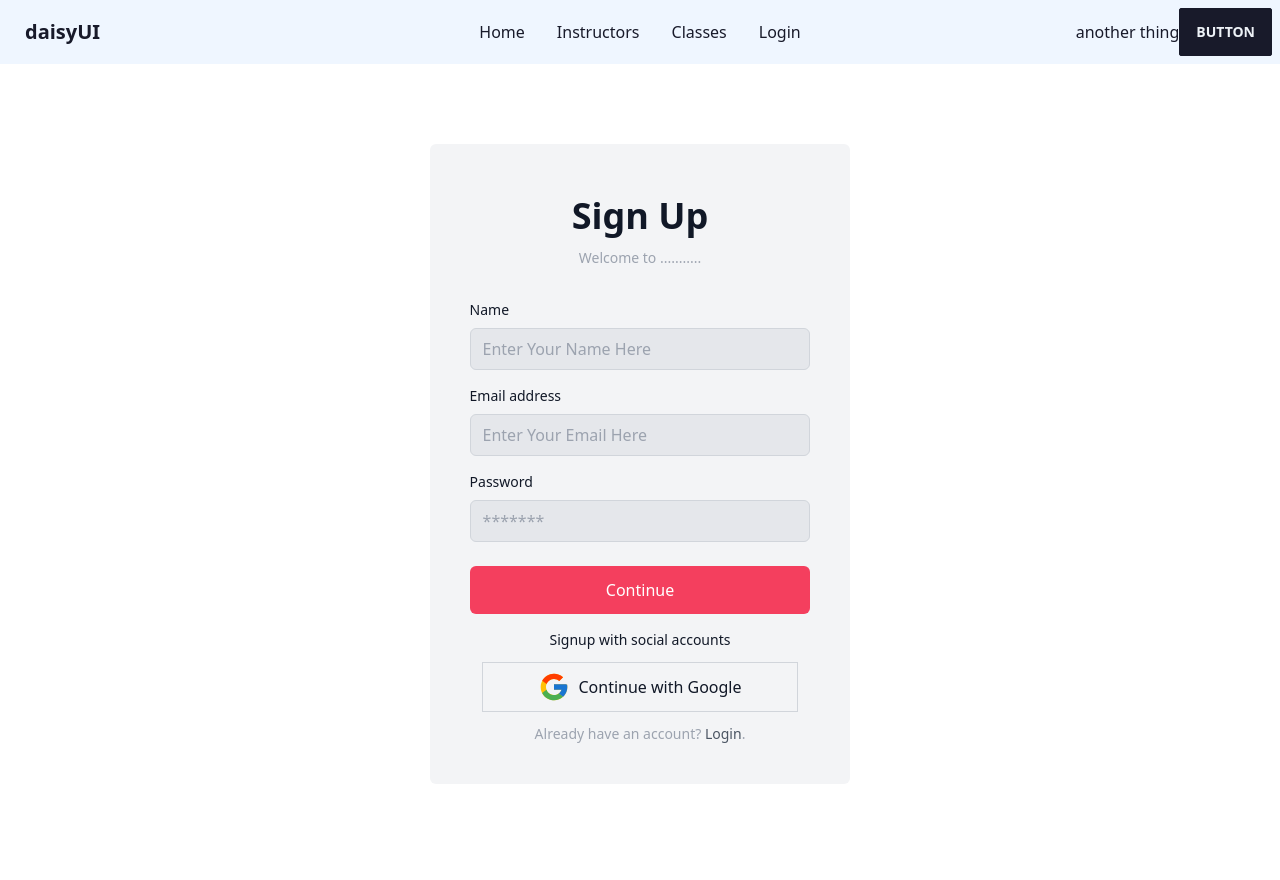
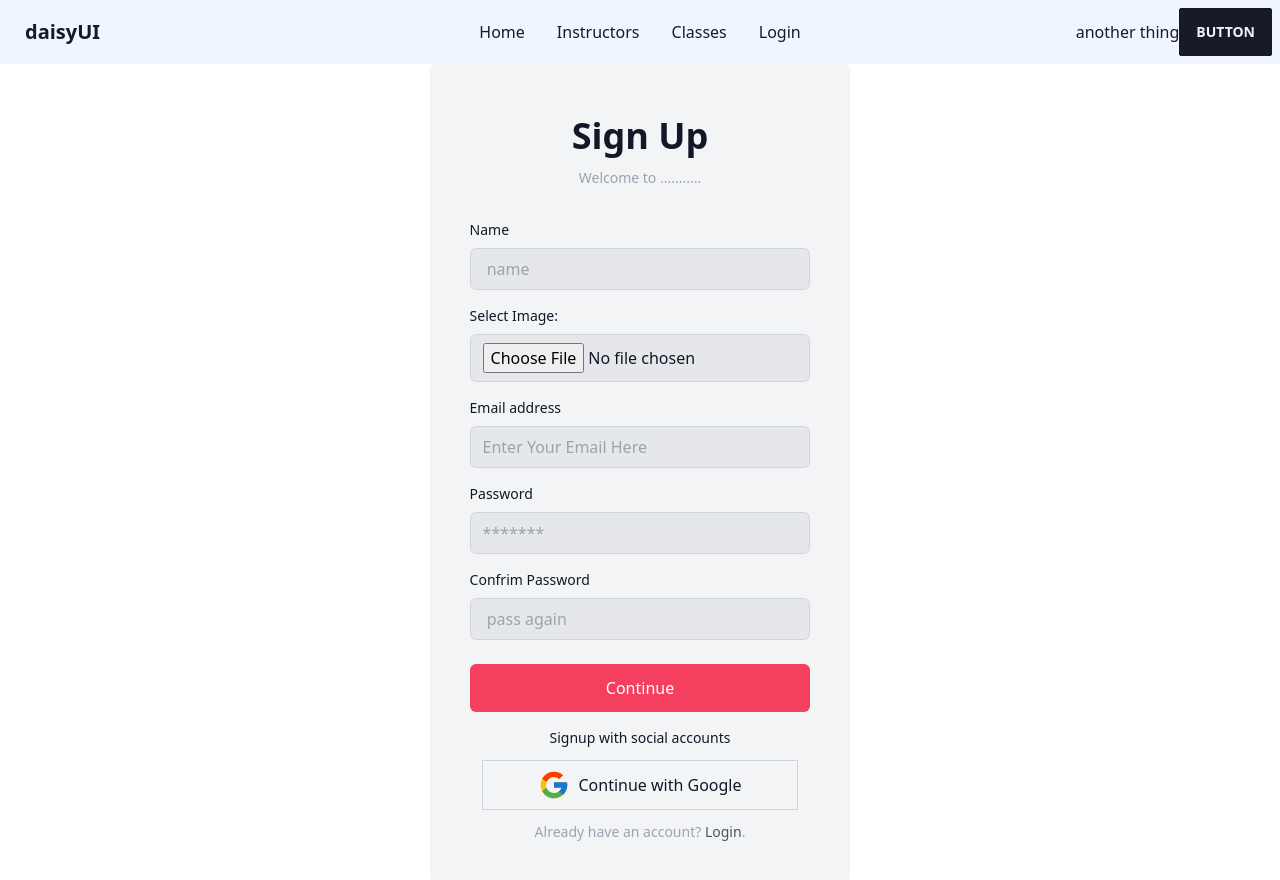
Before and after one commit to nahian255/forigenLanguage-b7-a12-client-, a React (Vite) app: page /register in a window 1280 px wide. Built offline with nearby package versions, Linux system fonts and the light colour scheme; no server answers.

Commit message:
env done

```diff
--- a/src/firebase/firebase.config.js
+++ b/src/firebase/firebase.config.js
@@ -4,14 +4,15 @@ import { initializeApp } from "firebase/app";
 // TODO: Add SDKs for Firebase products that you want to use
 // https://firebase.google.com/docs/web/setup#available-libraries
 
+
 // Your web app's Firebase configuration
 const firebaseConfig = {
-    apiKey: "AIzaSyAePhlPLcR5dNvJjJ2eucwzCtDkQAIr-MM",
-    authDomain: "another-project-a12.firebaseapp.com",
-    projectId: "another-project-a12",
-    storageBucket: "another-project-a12.appspot.com",
-    messagingSenderId: "503122509904",
-    appId: "1:503122509904:web:2c222464da4ca2442e5155"
+    apiKey: import.meta.env.VITE_apiKey,
+    authDomain: import.meta.env.VITE_authDomain,
+    projectId: import.meta.env.VITE_projectId,
+    storageBucket: import.meta.env.VITE_storageBucket,
+    messagingSenderId: import.meta.env.VITE_messagingSenderId,
+    appId: import.meta.env.VITE_appId
 };
 
 // Initialize Firebase
--- a/src/pages/register/Register.jsx
+++ b/src/pages/register/Register.jsx
@@ -17,24 +17,24 @@ const Register = () => {
     const onSubmit = data => {
         const email = data.email
         const pass = data.password
-        console.log(email, pass)
+        console.log(data, data.img[0])
 
-        createUser(email, pass)
-            .then((userCredential) => {
-                // Signed in
-                Swal.fire({
-                    position: 'top-end',
-                    icon: 'success',
-                    title: 'SingUp Succesful',
-                    showConfirmButton: false,
-                    timer: 1500
-                })
-                const user = userCredential.user;
-                console.log(user);
-                saveUser(user)
-                navigate('/')
-                // ...
-            })
+        // createUser(email, pass)
+        //     .then((userCredential) => {
+        //         // Signed in
+        //         Swal.fire({
+        //             position: 'top-end',
+        //             icon: 'success',
+        //             title: 'SingUp Succesful',
+        //             showConfirmButton: false,
+        //             timer: 1500
+        //         })
+        //         const user = userCredential.user;
+        //         console.log(user);
+        //         saveUser(user)
+        //         navigate('/')
+        //         // ...
+        //     })
 
     };
 
@@ -71,33 +71,30 @@ const Register = () => {
                 >
                     <div className='space-y-4'>
                         <div>
-                            <label htmlFor='email' className='block mb-2 text-sm'>
+                            <label className='block mb-2 text-sm'>
                                 Name
                             </label>
                             <input
-                                // {...register("Name",)}
-                                type='text'
-                                name='name'
-                                placeholder='Enter Your Name Here'
+                                {...register("Name", { required: true })}
+                                type="text" placeholder=" name"
                                 className='w-full px-3 py-2 border rounded-md border-gray-300 focus:outline-rose-500 bg-gray-200 text-gray-900'
-                                data-temp-mail-org='0'
+
                             />
                         </div>
 
                         {/* Image field */}
 
-                        {/* <div>
-                            <label htmlFor='image' className='block mb-2 text-sm'>
+                        <div>
+                            <label className='block mb-2 text-sm'>
                                 Select Image:
                             </label>
                             <input
-                                required
-                                type='file'
-                                id='image'
-                                name='image'
-                                accept='image/*'
+                                {...register("img", { required: true })}
+                                type="file"
+                                className='w-full px-3 py-2 border rounded-md border-gray-300 focus:outline-rose-500 bg-gray-200 text-gray-900'
+
                             />
-                        </div> */}
+                        </div>
 
                         <div>
                             <label htmlFor='email' className='block mb-2 text-sm'>
@@ -128,6 +125,20 @@ const Register = () => {
                                 name='password'
                                 required
                                 placeholder='*******'
+                                className='w-full px-3 py-2 border rounded-md border-gray-300 focus:outline-rose-500 bg-gray-200 text-gray-900'
+                            />
+
+                            {/* {errors.password?.type === 'pattern' && <span className="text-red-400 mt-2">password is required</span>} */}
+                        </div>
+                        <div>
+                            <div className='flex justify-between'>
+                                <label htmlFor='password' className='text-sm mb-2'>
+                                    Confrim Password
+                                </label>
+                            </div>
+                            <input
+                                {...register("confirmPassword", { required: true })}
+                                type="text" placeholder=" pass again"
                                 className='w-full px-3 py-2 border rounded-md border-gray-300 focus:outline-rose-500 bg-gray-200 text-gray-900'
                             />
 
```
